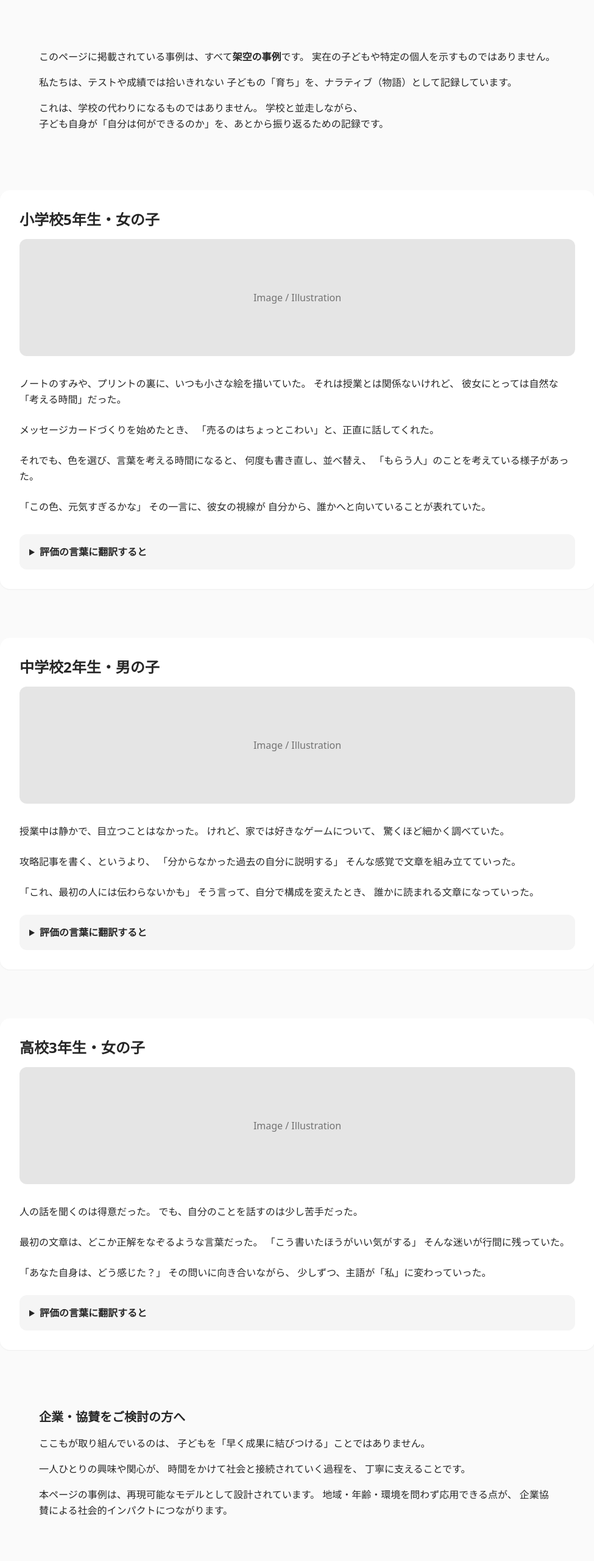
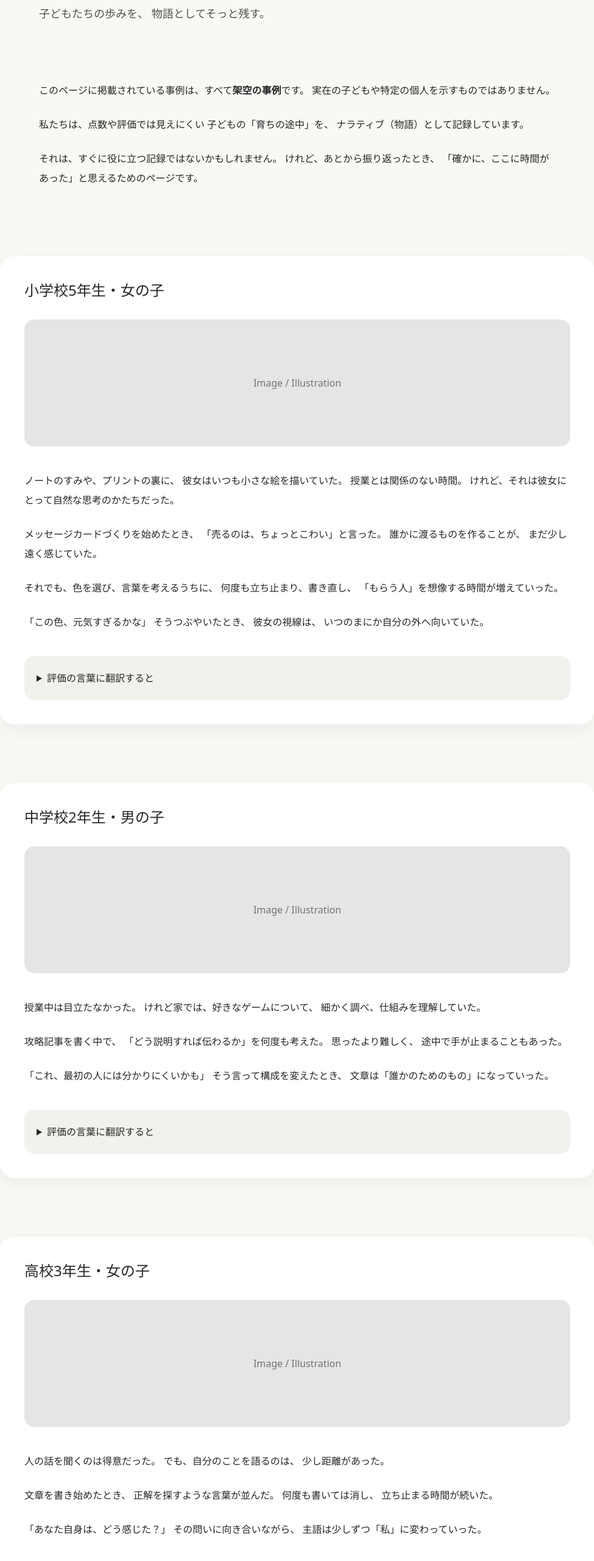
Before and after one commit to kokomoibasyo-dev/narrativepage, a plain HTML site: page index.html in a window 1280 px wide. Shown: the part 200-2760 px from the top of the page at 61% size, without its empty margins (152-1127 px from the left). Drawn offline with nearby package versions, Linux system fonts and the light colour scheme.

Commit message:
Update index.html

```diff
--- a/index.html
+++ b/index.html
@@ -6,195 +6,195 @@
   <title>ナラティブポートフォリオ｜ここも</title>
   <script src="https://cdn.tailwindcss.com"></script>
 </head>
-<body class="bg-neutral-50 text-neutral-800 leading-relaxed">
+
+<body class="bg-[#faf8f4] text-neutral-800 leading-loose">
 
 <!-- Hero -->
-<section class="max-w-4xl mx-auto px-6 py-20">
-  <h1 class="text-3xl md:text-4xl font-semibold mb-6">
+<section class="max-w-4xl mx-auto px-6 py-24">
+  <h1 class="text-3xl md:text-4xl font-medium mb-8">
     成績には残らない。<br class="md:hidden">
-    でも、確かに育っている力。
+    でも、確かに育っている時間がある。
   </h1>
   <p class="text-neutral-600 text-lg">
-    子どもたちの「今」を、物語として残す。<br>
-    ここも｜ナラティブポートフォリオ 実践例
+    子どもたちの歩みを、<br class="md:hidden">
+    物語としてそっと残す。
   </p>
 </section>
 
 <!-- Intro -->
-<section class="max-w-4xl mx-auto px-6 mb-24">
-  <p class="mb-4">
+<section class="max-w-4xl mx-auto px-6 mb-28">
+  <p class="mb-6">
     このページに掲載されている事例は、すべて<strong>架空の事例</strong>です。
     実在の子どもや特定の個人を示すものではありません。
   </p>
-  <p class="mb-4">
-    私たちは、テストや成績では拾いきれない
-    子どもの「育ち」を、ナラティブ（物語）として記録しています。
+  <p class="mb-6">
+    私たちは、点数や評価では見えにくい
+    子どもの「育ちの途中」を、
+    ナラティブ（物語）として記録しています。
   </p>
   <p>
-    これは、学校の代わりになるものではありません。
-    学校と並走しながら、<br class="hidden md:block">
-    子ども自身が「自分は何ができるのか」を、あとから振り返るための記録です。
+    それは、すぐに役に立つ記録ではないかもしれません。
+    けれど、あとから振り返ったとき、
+    「確かに、ここに時間があった」と思えるためのページです。
   </p>
 </section>
 
 <!-- Case Cards -->
-<section class="max-w-5xl mx-auto px-6 grid gap-20">
+<section class="max-w-5xl mx-auto px-6 grid gap-24">
 
 <!-- Case 1 -->
-<div class="bg-white rounded-2xl shadow-sm p-8">
-  <h2 class="text-2xl font-semibold mb-4">
+<div class="bg-white rounded-3xl shadow-[0_10px_30px_rgba(0,0,0,0.05)] p-10">
+
+  <h2 class="text-2xl font-medium mb-8">
     小学校5年生・女の子
   </h2>
 
-  <div class="w-full h-48 bg-neutral-200 rounded-xl mb-8 flex items-center justify-center text-neutral-500">
+  <div class="w-full h-52 bg-neutral-200 rounded-2xl mb-10 flex items-center justify-center text-neutral-500">
     Image / Illustration
   </div>
 
+  <!-- 序盤 -->
   <p class="mb-6">
-    ノートのすみや、プリントの裏に、いつも小さな絵を描いていた。
-    それは授業とは関係ないけれど、
-    彼女にとっては自然な「考える時間」だった。
+    ノートのすみや、プリントの裏に、
+    彼女はいつも小さな絵を描いていた。
+    授業とは関係のない時間。
+    けれど、それは彼女にとって自然な思考のかたちだった。
+  </p>
+
+  <!-- 中盤 -->
+  <p class="mb-6">
+    メッセージカードづくりを始めたとき、
+    「売るのは、ちょっとこわい」と言った。
+    誰かに渡るものを作ることが、
+    まだ少し遠く感じていた。
   </p>
 
   <p class="mb-6">
-    メッセージカードづくりを始めたとき、
-    「売るのはちょっとこわい」と、正直に話してくれた。
+    それでも、色を選び、言葉を考えるうちに、
+    何度も立ち止まり、書き直し、
+    「もらう人」を想像する時間が増えていった。
   </p>
 
-  <p class="mb-6">
-    それでも、色を選び、言葉を考える時間になると、
-    何度も書き直し、並べ替え、
-    「もらう人」のことを考えている様子があった。
+  <!-- 終盤 -->
+  <p class="mb-10">
+    「この色、元気すぎるかな」
+    そうつぶやいたとき、
+    彼女の視線は、
+    いつのまにか自分の外へ向いていた。
   </p>
 
-  <p class="mb-8">
-    「この色、元気すぎるかな」
-    その一言に、彼女の視線が
-    自分から、誰かへと向いていることが表れていた。
-  </p>
-
-  <details class="bg-neutral-100 rounded-xl p-4">
-    <summary class="cursor-pointer font-semibold">
+  <details class="bg-[#f3f1ec] rounded-2xl p-5">
+    <summary class="cursor-pointer font-medium">
       評価の言葉に翻訳すると
     </summary>
     <ul class="list-disc list-inside mt-4 text-sm text-neutral-700">
-      <li>他者の立場を想定した表現活動</li>
-      <li>感情を言葉と色で表す力</li>
+      <li>他者視点をもった表現活動</li>
+      <li>感情を色や言葉で表す力</li>
       <li>自己効力感の芽生え</li>
     </ul>
   </details>
 </div>
 
 <!-- Case 2 -->
-<div class="bg-white rounded-2xl shadow-sm p-8">
-  <h2 class="text-2xl font-semibold mb-4">
+<div class="bg-white rounded-3xl shadow-[0_10px_30px_rgba(0,0,0,0.05)] p-10">
+
+  <h2 class="text-2xl font-medium mb-8">
     中学校2年生・男の子
   </h2>
 
-  <div class="w-full h-48 bg-neutral-200 rounded-xl mb-8 flex items-center justify-center text-neutral-500">
+  <div class="w-full h-52 bg-neutral-200 rounded-2xl mb-10 flex items-center justify-center text-neutral-500">
     Image / Illustration
   </div>
 
+  <!-- 序盤 -->
   <p class="mb-6">
-    授業中は静かで、目立つことはなかった。
-    けれど、家では好きなゲームについて、
-    驚くほど細かく調べていた。
+    授業中は目立たなかった。
+    けれど家では、好きなゲームについて、
+    細かく調べ、仕組みを理解していた。
   </p>
 
+  <!-- 中盤 -->
   <p class="mb-6">
-    攻略記事を書く、というより、
-    「分からなかった過去の自分に説明する」
-    そんな感覚で文章を組み立てていった。
+    攻略記事を書く中で、
+    「どう説明すれば伝わるか」を何度も考えた。
+    思ったより難しく、
+    途中で手が止まることもあった。
   </p>
 
-  <p class="mb-6">
-    「これ、最初の人には伝わらないかも」
-    そう言って、自分で構成を変えたとき、
-    誰かに読まれる文章になっていった。
+  <!-- 終盤 -->
+  <p class="mb-10">
+    「これ、最初の人には分かりにくいかも」
+    そう言って構成を変えたとき、
+    文章は「誰かのためのもの」になっていった。
   </p>
 
-  <details class="bg-neutral-100 rounded-xl p-4">
-    <summary class="cursor-pointer font-semibold">
+  <details class="bg-[#f3f1ec] rounded-2xl p-5">
+    <summary class="cursor-pointer font-medium">
       評価の言葉に翻訳すると
     </summary>
     <ul class="list-disc list-inside mt-4 text-sm text-neutral-700">
-      <li>論理的に情報を整理する力</li>
-      <li>読者視点をもった文章構成</li>
-      <li>試行錯誤を続ける探究姿勢</li>
+      <li>論理的思考力</li>
+      <li>読者視点の文章構成</li>
+      <li>探究を続ける姿勢</li>
     </ul>
   </details>
 </div>
 
 <!-- Case 3 -->
-<div class="bg-white rounded-2xl shadow-sm p-8">
-  <h2 class="text-2xl font-semibold mb-4">
+<div class="bg-white rounded-3xl shadow-[0_10px_30px_rgba(0,0,0,0.05)] p-10">
+
+  <h2 class="text-2xl font-medium mb-8">
     高校3年生・女の子
   </h2>
 
-  <div class="w-full h-48 bg-neutral-200 rounded-xl mb-8 flex items-center justify-center text-neutral-500">
+  <div class="w-full h-52 bg-neutral-200 rounded-2xl mb-10 flex items-center justify-center text-neutral-500">
     Image / Illustration
   </div>
 
+  <!-- 序盤 -->
   <p class="mb-6">
     人の話を聞くのは得意だった。
-    でも、自分のことを話すのは少し苦手だった。
+    でも、自分のことを語るのは、
+    少し距離があった。
   </p>
 
+  <!-- 中盤 -->
   <p class="mb-6">
-    最初の文章は、どこか正解をなぞるような言葉だった。
-    「こう書いたほうがいい気がする」
-    そんな迷いが行間に残っていた。
+    文章を書き始めたとき、
+    正解を探すような言葉が並んだ。
+    何度も書いては消し、
+    立ち止まる時間が続いた。
   </p>
 
-  <p class="mb-6">
+  <!-- 終盤 -->
+  <p class="mb-10">
     「あなた自身は、どう感じた？」
     その問いに向き合いながら、
-    少しずつ、主語が「私」に変わっていった。
+    主語は少しずつ「私」に変わっていった。
   </p>
 
-  <details class="bg-neutral-100 rounded-xl p-4">
-    <summary class="cursor-pointer font-semibold">
+  <details class="bg-[#f3f1ec] rounded-2xl p-5">
+    <summary class="cursor-pointer font-medium">
       評価の言葉に翻訳すると
     </summary>
     <ul class="list-disc list-inside mt-4 text-sm text-neutral-700">
-      <li>自己理解と内省の力</li>
+      <li>自己理解と内省</li>
       <li>経験を言語化する力</li>
-      <li>社会と自分をつなぐ視点</li>
+      <li>社会と自分を結びつける視点</li>
     </ul>
   </details>
 </div>
 
 </section>
 
-<!-- Corporate / Supporter -->
-<section class="max-w-4xl mx-auto px-6 py-24">
-  <h2 class="text-xl font-semibold mb-4">
-    企業・協賛をご検討の方へ
-  </h2>
-  <p class="mb-4">
-    ここもが取り組んでいるのは、
-    子どもを「早く成果に結びつける」ことではありません。
-  </p>
-  <p class="mb-4">
-    一人ひとりの興味や関心が、
-    時間をかけて社会と接続されていく過程を、
-    丁寧に支えることです。
-  </p>
-  <p>
-    本ページの事例は、再現可能なモデルとして設計されています。
-    地域・年齢・環境を問わず応用できる点が、
-    企業協賛による社会的インパクトにつながります。
-  </p>
-</section>
-
 <!-- Footer -->
-<footer class="max-w-4xl mx-auto px-6 py-16 text-sm text-neutral-600">
+<footer class="max-w-4xl mx-auto px-6 py-20 text-sm text-neutral-600">
   <p class="mb-2">
     本ページは「ここも」による実践モデルの紹介です。
   </p>
   <p>
-    成績評価の代替ではなく、<br class="md:hidden">
-    子どもの学びを補完する視点としてご活用ください。
+    子どもたちの歩みを、
+    未来へ手渡すための記録としてご活用ください。
   </p>
 </footer>
 
```
